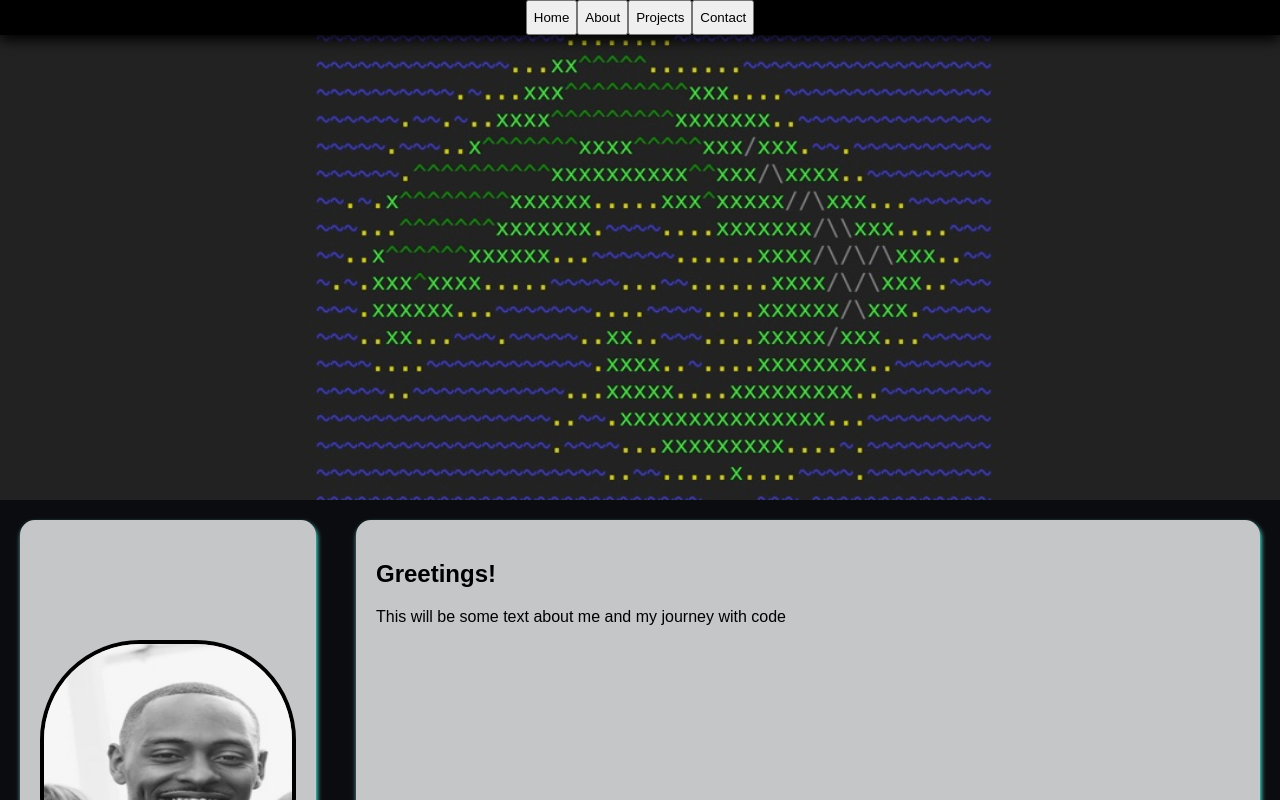
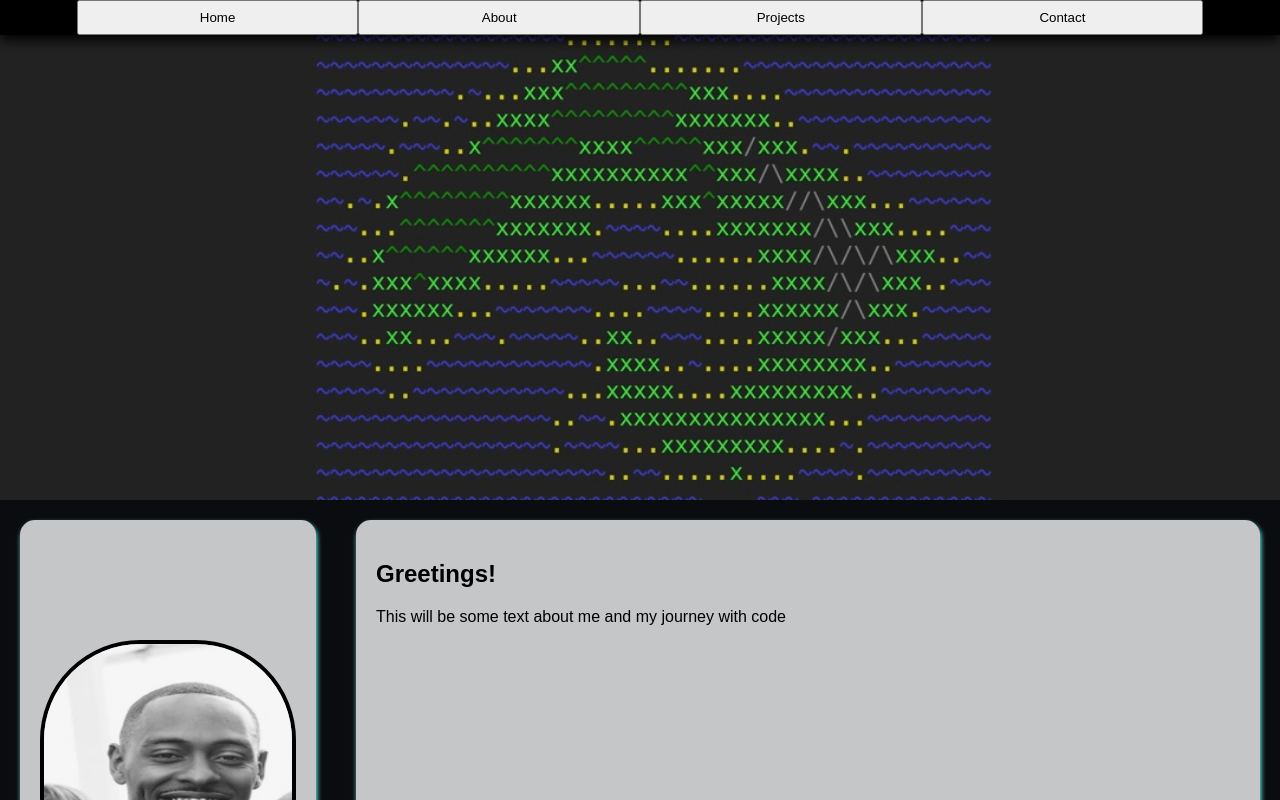
Before and after one commit to Trond240/Trond-s-Portfolio-Site, a React (Create React App) app: page / in a window 1280 px wide. Shown: the top 800 px of the page. Built offline with nearby package versions, Linux system fonts and the light colour scheme.

Commit message:
Fix button size and with, add hover stying to app css to affect all buttons on the page.

```diff
--- a/src/App.css
+++ b/src/App.css
@@ -32,6 +32,11 @@
 .icon_image {
   height: 75px;
   widows: 75px;
+}
+
+button:hover {
+  background: #66FCF1;
+  color: #fff;
 }
 
 /* .App-logo {
--- a/src/navBar/navBar.css
+++ b/src/navBar/navBar.css
@@ -9,7 +9,7 @@
     /* z-index: 3; */
 }
 
-button:hover {
-    background: #66FCF1;
-    color: #fff;
+.navBar-buttons {
+    width: 22%;
+    height: 100%;
 }
```
